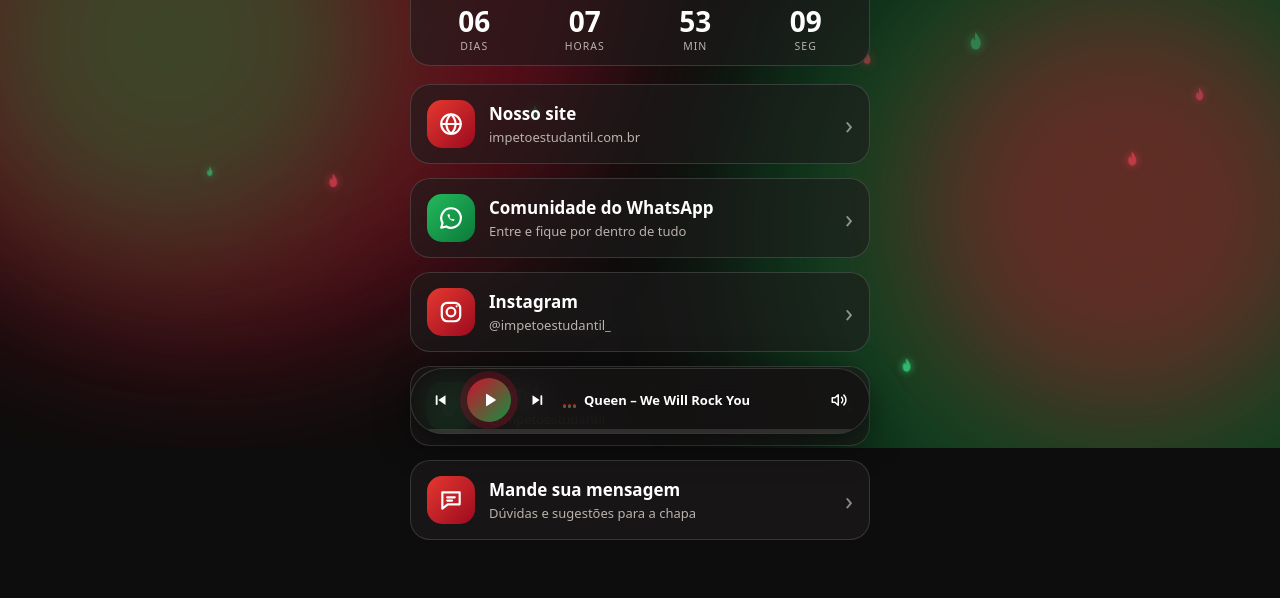
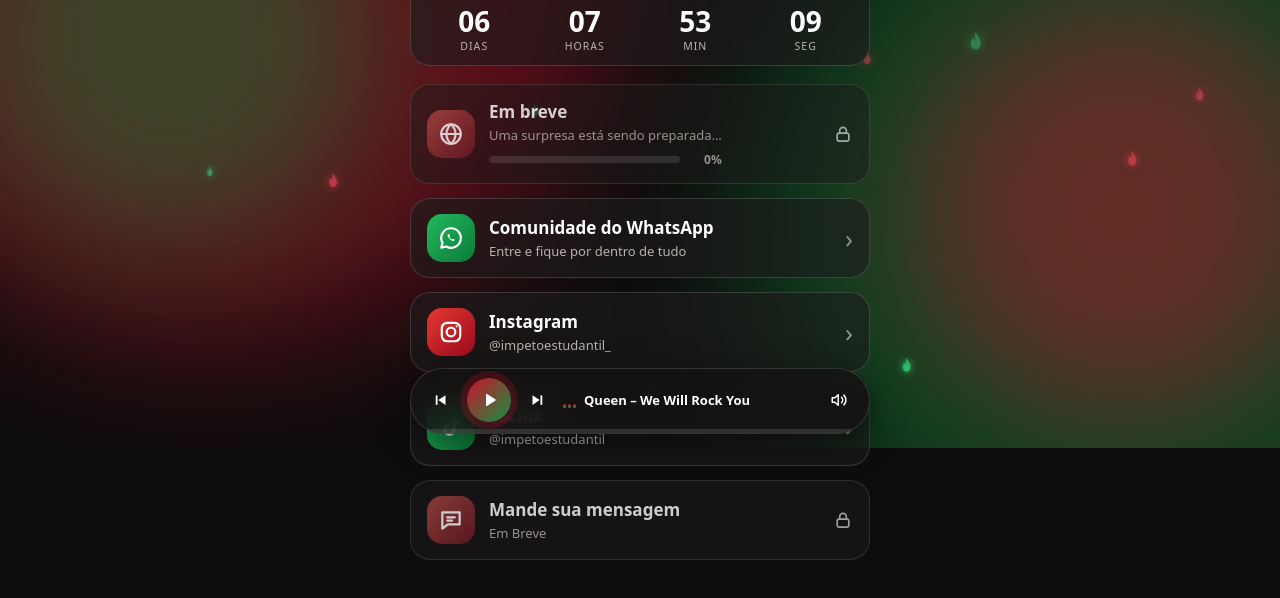
Before and after one commit to ImpetoEstudantil/impeto_estudantil, a plain HTML site: page index.html in a window 1280 px wide. Shown: the part 352-950 px from the top of the page. Drawn offline with Linux system fonts and the light colour scheme.

Commit message:
Update site and message links with progress bar

```diff
--- a/index.html
+++ b/index.html
@@ -4,10 +4,14 @@
 <meta charset="utf-8">
 <meta name="viewport" content="width=device-width, initial-scale=1, viewport-fit=cover">
 <title>Ímpeto Estudantil · Links</title>
-<meta name="description" content="Ímpeto Estudantil, a chama da mudança. Acesse o site da chapa e entre na nossa Comunidade do WhatsApp.">
+<meta name="description" content="Ímpeto Estudantil, a chama da mudança. Acompanhe a chapa e entre na nossa Comunidade do WhatsApp.">
 <meta name="theme-color" content="#0e0d0d">
 <style>
-
+/* =====================================================================
+   ÍMPETO ESTUDANTIL · página de links (para a bio do Instagram)
+   Para trocar links, músicas ou a data, edite o bloco "CONFIGURAÇÃO" no fim do arquivo.
+   Coloque este arquivo na mesma pasta de musica-1.mp3 e musica-2.mp3.
+   ===================================================================== */
 :root { --red: #d1102d; --green: #12923f; --bg: #0e0d0d; --card: rgba(30,28,28,.62); --line: rgba(255,255,255,.14); --ink: #fff; --mut: #b9b2ad; }
 * { box-sizing: border-box; margin: 0; }
 /* Cursor em forma de chama, o mesmo do site */
@@ -75,6 +79,22 @@ h1 b { background: linear-gradient(90deg, #ff3b57, #2fd27a, #ff3b57); background
 .lk .ic svg { width: 26px; height: 26px; }
 .lk span.t { display: flex; flex-direction: column; min-width: 0; gap: 3px; } .lk b { font-size: 17px; } .lk small { font-size: 13px; color: var(--mut); overflow-wrap: anywhere; transition: color .3s; } .lk:hover small { color: #fff; }
 .lk .ar { margin-left: auto; font-size: 26px; line-height: 1; opacity: .5; transition: transform .25s, opacity .25s; } .lk:hover .ar { transform: translateX(5px); opacity: 1; }
+/* ---- botões travados (site e mensagem) + barra de progresso ---- */
+.lk.lock { opacity: .8; }
+.lk.lock .ic { filter: grayscale(.45); }
+.lk.lock:hover, .lk.lock:focus-visible { transform: none; box-shadow: none; border-color: var(--line); }
+.lk.lock:hover::before, .lk.lock:focus-visible::before, .lk.lock:active::before { transform: scaleX(0); }
+.lk.lock:hover::after, .lk.lock:focus-visible::after, .lk.lock:active::after { width: 0; }
+.lk.lock:active { transform: none; }
+.lk.lock:hover small { color: var(--mut); }
+.lk.lock .ar { display: grid; place-items: center; opacity: .75; } .lk.lock:hover .ar { transform: none; opacity: .75; }
+.lk .ar svg { width: 20px; height: 20px; }
+.lk.treme { animation: treme .4s; }
+@keyframes treme { 20% { transform: translateX(-6px); } 40% { transform: translateX(6px); } 60% { transform: translateX(-4px); } 80% { transform: translateX(4px); } }
+.pb { display: flex; align-items: center; gap: 8px; margin-top: 4px; }
+.pb .trk { flex: 1; height: 7px; border-radius: 99px; background: rgba(255,255,255,.14); overflow: hidden; }
+.pb .trk i { display: block; height: 100%; width: 0; border-radius: 99px; background: linear-gradient(90deg, var(--red), var(--green)); background-size: 200% 100%; transition: width 1s; animation: flui 3s linear infinite; }
+.pb em { font-style: normal; font-size: 12px; font-weight: 700; color: var(--mut); font-variant-numeric: tabular-nums; min-width: 34px; text-align: right; }
 .rod { margin-top: 26px; font-size: 12px; color: var(--mut); opacity: .8; }
 
 /* ---- player de música (mesmas músicas do site) ---- */
@@ -138,9 +158,9 @@ body { min-height: 100svh; }
   </div>
 
   <nav class="links" aria-label="Links da chapa">
-    <a class="lk site" id="lkSite" target="_blank" rel="noopener">
+    <a class="lk site lock" id="lkSite" role="link" aria-disabled="true">
       <span class="ic"><svg viewBox="0 0 24 24" fill="none" stroke="currentColor" stroke-width="2" stroke-linecap="round" stroke-linejoin="round" aria-hidden="true"><circle cx="12" cy="12" r="9"/><path d="M3 12h18M12 3c2.8 2.6 4.2 5.6 4.2 9S14.8 18.4 12 21c-2.8-2.6-4.2-5.6-4.2-9S9.2 5.6 12 3z"/></svg></span>
-      <span class="t"><b>Nosso site</b><small id="lkSiteTxt"></small></span><span class="ar">›</span>
+      <span class="t"><b id="lkSiteNome">Em breve</b><small id="lkSiteTxt">Uma surpresa está sendo preparada…</small><span class="pb" id="pb" role="progressbar" aria-label="Progresso para liberar o site" aria-valuemin="0" aria-valuemax="100" aria-valuenow="0"><span class="trk"><i id="pbFill"></i></span><em id="pbTxt">0%</em></span></span><span class="ar" id="lkSiteAr"><svg viewBox="0 0 24 24" fill="none" stroke="currentColor" stroke-width="2" stroke-linecap="round" stroke-linejoin="round" aria-hidden="true"><rect x="5" y="11" width="14" height="9.5" rx="2.5"/><path d="M8 11V8a4 4 0 0 1 8 0v3"/></svg></span>
     </a>
     <a class="lk wpp" id="lkWpp" target="_blank" rel="noopener">
       <span class="ic"><svg viewBox="0 0 24 24" fill="none" stroke="currentColor" stroke-width="2" stroke-linecap="round" stroke-linejoin="round" aria-hidden="true"><path d="M12 3a9 9 0 0 0-7.8 13.5L3 21l4.6-1.2A9 9 0 1 0 12 3z"/><path d="M8.7 8.9c.3 2.6 2.8 5.1 5.6 5.9l1.2-1.3-1.9-.9-.8.7c-1-.4-1.9-1.3-2.3-2.3l.7-.8-.9-1.9z" fill="currentColor" stroke="none"/></svg></span>
@@ -154,9 +174,9 @@ body { min-height: 100svh; }
       <span class="ic"><svg viewBox="0 0 24 24" fill="currentColor" aria-hidden="true"><path d="M16.2 3c.3 2.4 1.8 4 4 4.2v3a7.3 7.3 0 0 1-4-1.3v6.3a5.8 5.8 0 1 1-5-5.8v3.2a2.7 2.7 0 1 0 1.9 2.6V3z"/></svg></span>
       <span class="t"><b>TikTok</b><small>@impetoestudantil</small></span><span class="ar">›</span>
     </a>
-    <a class="lk msg" id="lkMsg" target="_blank" rel="noopener">
+    <a class="lk msg lock" id="lkMsg" role="link" aria-disabled="true">
       <span class="ic"><svg viewBox="0 0 24 24" fill="none" stroke="currentColor" stroke-width="2" stroke-linecap="round" stroke-linejoin="round" aria-hidden="true"><path d="M4 5h16v11H9l-5 4z"/><path d="M8.5 9.5h7M8.5 12.5h4.5"/></svg></span>
-      <span class="t"><b>Mande sua mensagem</b><small>Dúvidas e sugestões para a chapa</small></span><span class="ar">›</span>
+      <span class="t"><b>Mande sua mensagem</b><small id="lkMsgTxt"> Em Breve </small></span><span class="ar" id="lkMsgAr"><svg viewBox="0 0 24 24" fill="none" stroke="currentColor" stroke-width="2" stroke-linecap="round" stroke-linejoin="round" aria-hidden="true"><rect x="5" y="11" width="14" height="9.5" rx="2.5"/><path d="M8 11V8a4 4 0 0 1 8 0v3"/></svg></span>
     </a>
   </nav>
 </main>
@@ -185,6 +205,8 @@ var MSG_URL   = 'https://impetoestudantil.com.br/#mensagem';   /* abre o formul
 var WHATS_URL = 'https://chat.whatsapp.com/GLB2rZaR86pAdUL1do9GYo';
 var INSTA_URL = 'https://www.instagram.com/impetoestudantil_/';
 var TIKTOK_URL = 'https://www.tiktok.com/@impetoestudantil';
+var SITE_INICIO = '2026-11-26T00:00:00-03:00';   /* quando a barra começa a encher (0%) */
+var SITE_LIBERA = '2026-12-01T08:00:00-03:00';   /* quando a barra chega a 100% e libera o site e a mensagem */
 var ELEICAO   = '2026-12-02T08:00:00-03:00';                                   /* 02/12/2026, 8h (Fortaleza) */
 var PLAYLIST  = [
   { titulo: 'Queen – We Will Rock You', arquivo: 'musica-1.mp3' },
@@ -195,8 +217,32 @@ var PLAYLIST  = [
   var $ = function (id) { return document.getElementById(id); };
 
   /* links */
-  $('lkSite').href = SITE_URL; $('lkSiteTxt').textContent = SITE_URL.replace(/^https?:\/\//, '');
-  $('lkMsg').href = MSG_URL; $('lkWpp').href = WHATS_URL; $('lkIg').href = INSTA_URL; $('lkTt').href = TIKTOK_URL;
+  $('lkWpp').href = WHATS_URL; $('lkIg').href = INSTA_URL; $('lkTt').href = TIKTOK_URL;
+
+  /* site e mensagem: travados, com barra de progresso até a data de liberação */
+  var sIni = new Date(SITE_INICIO).getTime(), sFim = new Date(SITE_LIBERA).getTime(), tp;
+  ['lkSite', 'lkMsg'].forEach(function (id) {
+    $(id).addEventListener('click', function (e) {
+      if (!this.classList.contains('lock')) return;
+      e.preventDefault(); this.classList.remove('treme'); void this.offsetWidth; this.classList.add('treme');
+    });
+  });
+  function liberar() {
+    clearInterval(tp);
+    var a = $('lkSite'), m = $('lkMsg');
+    a.href = SITE_URL; a.target = '_blank'; a.rel = 'noopener'; a.classList.remove('lock'); a.removeAttribute('aria-disabled'); a.removeAttribute('role');
+    m.href = MSG_URL; m.target = '_blank'; m.rel = 'noopener'; m.classList.remove('lock'); m.removeAttribute('aria-disabled'); m.removeAttribute('role');
+    $('lkSiteNome').textContent = 'Nosso site'; $('lkSiteTxt').textContent = SITE_URL.replace(/^https?:\/\//, ''); $('pb').style.display = 'none';
+    $('lkMsgTxt').textContent = 'Dúvidas e sugestões para a chapa';
+    $('lkSiteAr').textContent = '›'; $('lkMsgAr').textContent = '›';
+  }
+  function progresso() {
+    var p = (Date.now() - sIni) / (sFim - sIni);
+    if (!(sFim > sIni) || p >= 1) { liberar(); return; }
+    p = Math.max(0, p); var n = Math.floor(p * 100);
+    $('pbFill').style.width = (p * 100) + '%'; $('pbTxt').textContent = n + '%'; $('pb').setAttribute('aria-valuenow', n);
+  }
+  progresso(); tp = setInterval(progresso, 15000);
 
   /* brasas */
   var br = $('brasas');
```
